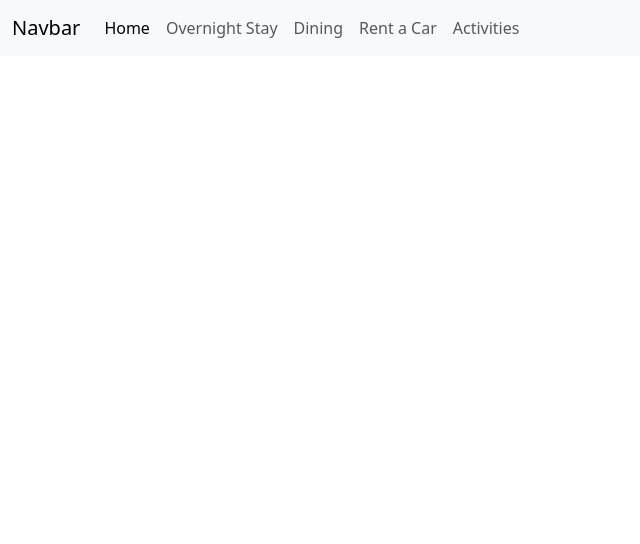
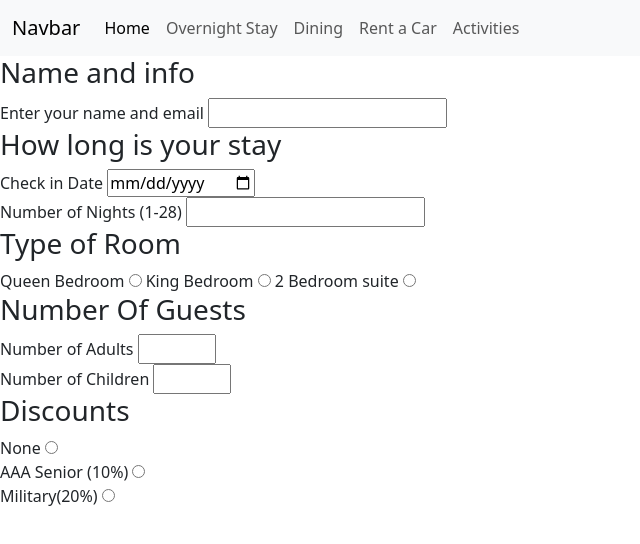
Before and after one commit to AlecPhil98/vacation_resort, a plain HTML site: page overnightStay.html in a window 1280 px wide. Shown: the whole page, without its empty margins (0-640 px from the left). Drawn offline with nearby package versions, Linux system fonts and the light colour scheme.

Commit message:
updated the html form

```diff
--- a/overnightStay.html
+++ b/overnightStay.html
@@ -30,7 +30,79 @@
             </div>
         </div>
     </nav>
+    <form id="priceQuote">
+        <!--name and email-->
+        <h3>Name and info</h3>
+        <div>
+            <label for="nameAndEmail">Enter your name and email</label>
+            <input id="nameAndEmail" name="nameAndEmail" type="text" required>
+        </div>
+        <!--check in date-->
+        <h3>How long is your stay</h3>
+        <div>
+            <label for="checkInDate">Check in Date</label>
+            <input id="checkInDate" name="checkInDate" type="date" required>
+        </div>
+        <!--number of nights for the visit(1-28)-->
+        <div>
+            <label for="numOfNights">Number of Nights (1-28)</label>
+            <input id="numOfNights" name="numOfNights" type="number" required>
+        </div>
+        <!--Room type -->
+        <h3>Type of Room </h3>
+        <div>
+            <label for="queenRoom"> Queen Bedroom</label>
+            <input id="queenRoom" name="queenRoom" type="radio">
+            <label for="kingRoom"> King Bedroom</label>
+            <input id="kingRoom" name="kingRoom" type="radio">
+            <label for="2BedRoom"> 2 Bedroom suite</label>
+            <input id="2BedRoom" name="2BedRoom" type="radio">
+        </div>
+        <!--Number of adults and children -->
+        <h3>Number Of Guests</h3>
+        <section id="numberOfGuests">
+            <div>
+                <label for="numAdults">Number of Adults</label>
+                <input id="numAdults" name="numAdults" type="number" min="1" max="4" required>
+            </div>
+            <div>
+                <label for="numChildren">Number of Children</label>
+                <input id="numChildren" name="numChildren" type="number" min="0" max="4" required>
+            </div>
+        </section>
+        <!--Discounts-->
+        <h3>Discounts</h3>
+        <div>
+            <label for="noDiscount">None</label>
+            <input id="noDiscount" name="noDiscount" type="radio">
+        </div>
+        <div>
+            <label for="seniorDiscount">AAA Senior (10%)</label>
+            <input id="seniorDiscount" name="seniorDiscount" type="radio">
+        </div>
+        <div>
+            <label for="militaryDiscount">Military(20%)</label>
+            <input id="militaryDiscount" name="militaryDiscount" type="radio">
+        </div>
 
+
+
+
+
+
+
+
+
+
+
+
+
+
+
+
+
+
+    </form>
 
 
 
```
